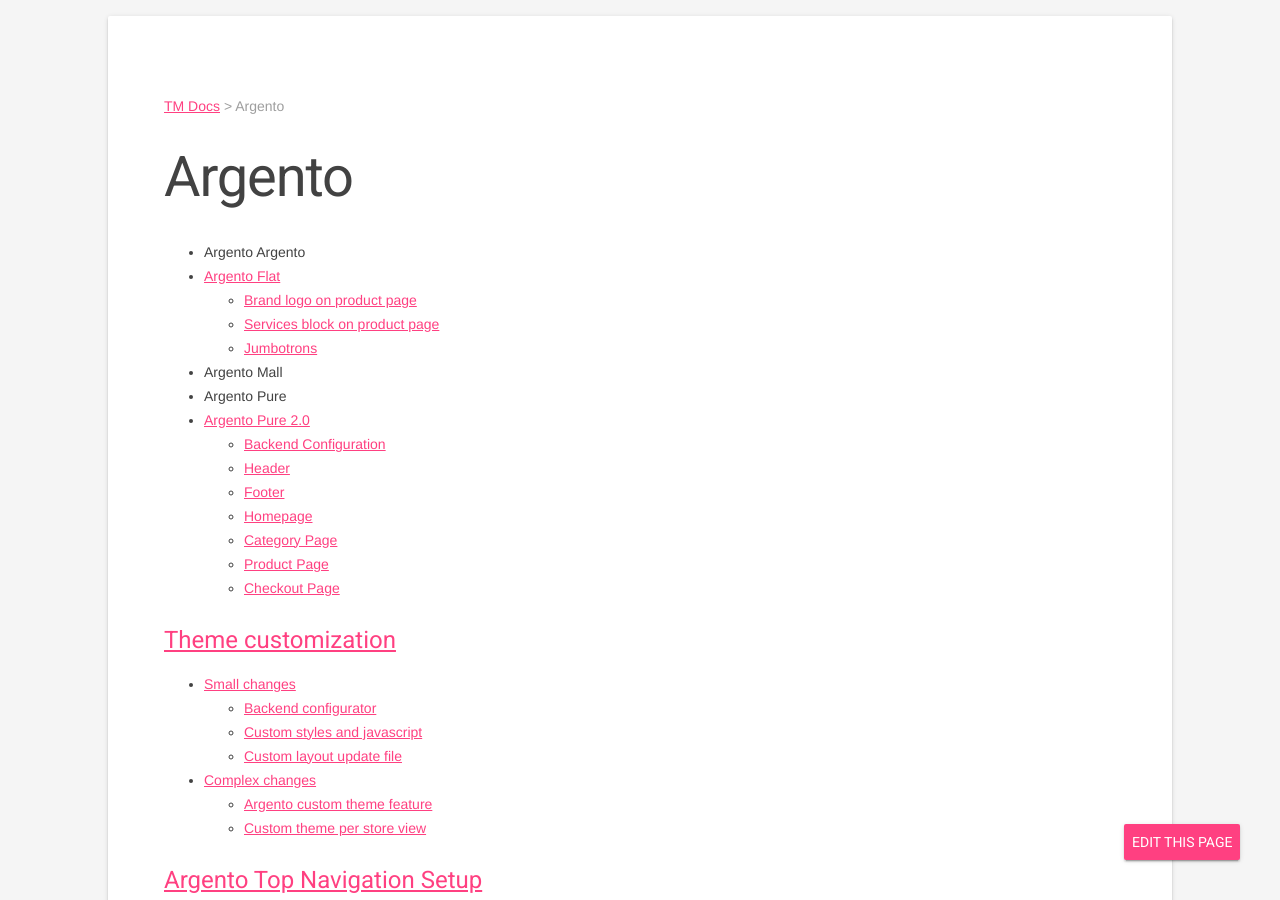
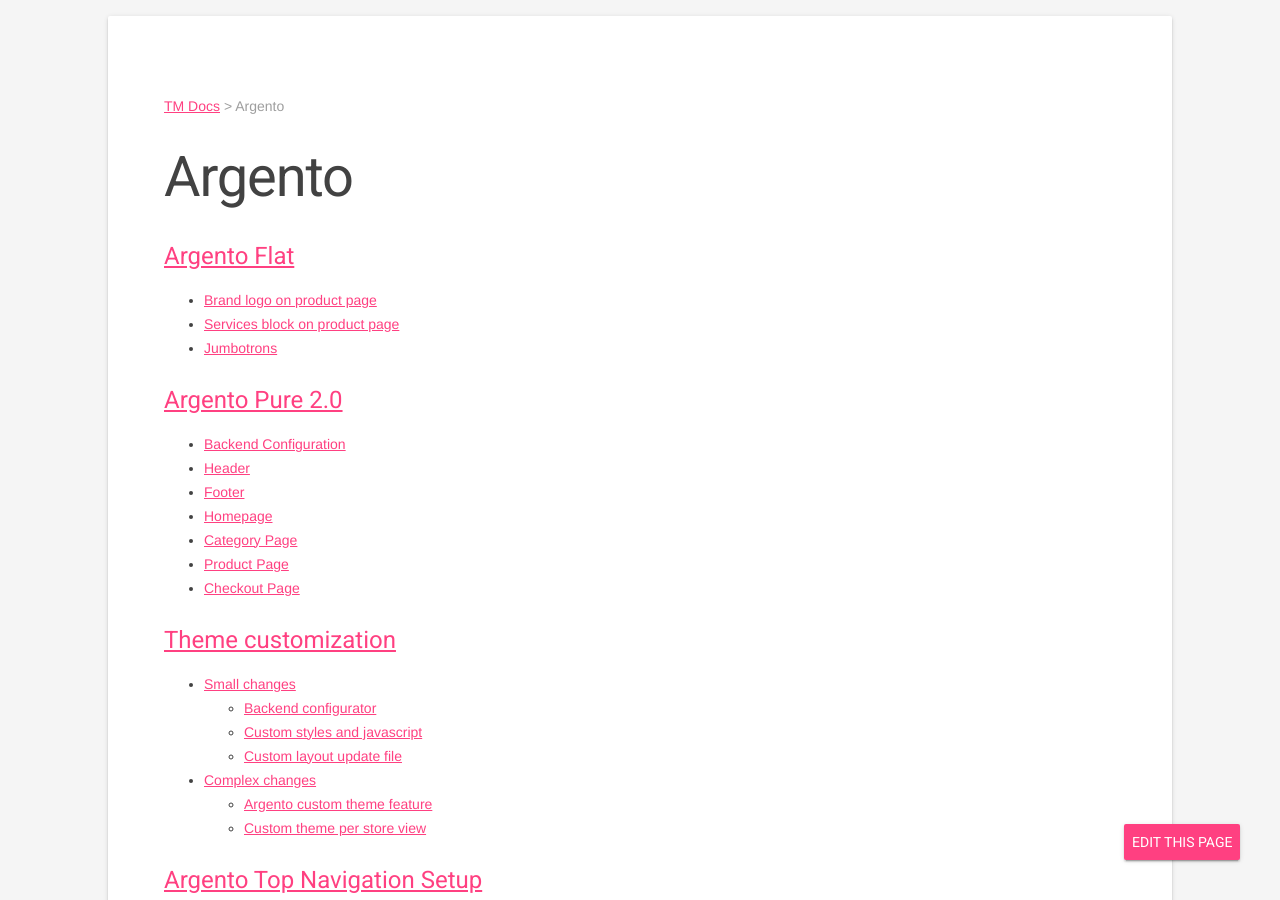
Before and after one commit to tmhub/tmhub.github.io, a Jekyll site: the page built from argento/index.md, in a window 1280 px wide and 900 px high. Built offline with Jekyll 4.4.1, drawn with Linux system fonts in a browser that asks for light colours.

Commit message:
Theme titles replaced with 'h' tags

```diff
--- a/argento/index.md
+++ b/argento/index.md
@@ -7,21 +7,21 @@
 
 # Argento
 
-- Argento Argento
-- [Argento Flat](flat/)
-    - [Brand logo on product page](flat/#brand-logo-on-product-page)
-    - [Services block on product page](flat/#services-block-on-product-page)
-    - [Jumbotrons](flat/#jumbotrons)
-- Argento Mall
-- Argento Pure
-- [Argento Pure 2.0](pure2/)
-    - [Backend Configuration](pure2/configuration/)
-    - [Header](pure2/header/)
-    - [Footer](pure2/footer/)
-    - [Homepage](pure2/homepage/)
-    - [Category Page](pure2/category-page/)
-    - [Product Page](pure2/product-page/)
-    - [Checkout Page](pure2/checkout-page/)
+#### [Argento Flat](flat/)
+
+- [Brand logo on product page](flat/#brand-logo-on-product-page)
+- [Services block on product page](flat/#services-block-on-product-page)
+- [Jumbotrons](flat/#jumbotrons)
+
+#### [Argento Pure 2.0](pure2/)
+
+- [Backend Configuration](pure2/configuration/)
+- [Header](pure2/header/)
+- [Footer](pure2/footer/)
+- [Homepage](pure2/homepage/)
+- [Category Page](pure2/category-page/)
+- [Product Page](pure2/product-page/)
+- [Checkout Page](pure2/checkout-page/)
 
 #### [Theme customization](theme-customization)
 
```
